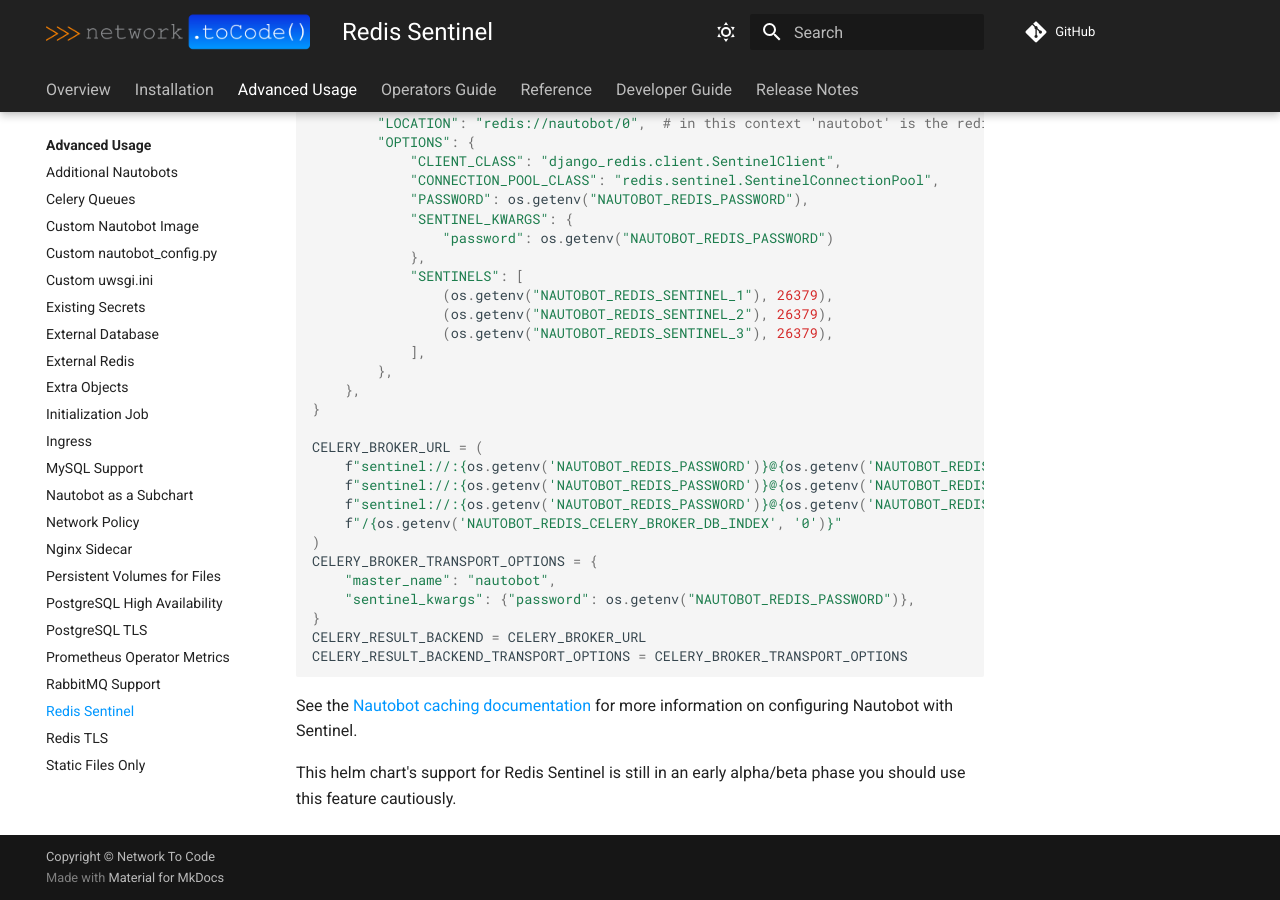
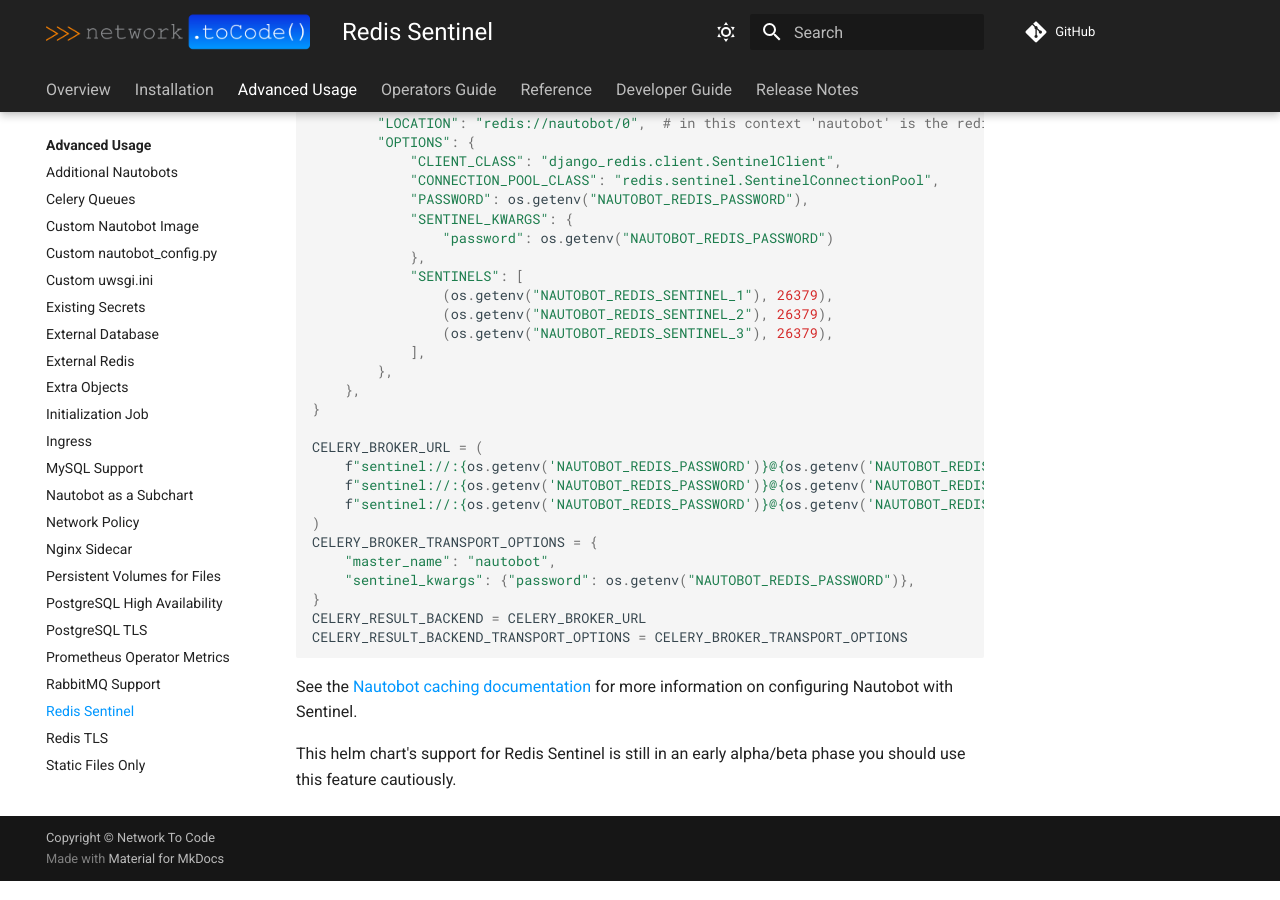
Before and after one commit to nautobot/helm-charts, an MkDocs documentation site: the page built from docs/advanced-features/redis-sentinel.md, in a window 1280 px wide and 900 px high, scrolled down 508 px. Built offline with MkDocs 1.6.1 and Material for MkDocs 9.7.7, drawn with Linux system fonts in a browser that asks for light colours; comment, search, counter and statistics services are not loaded; some of the changed lines change nothing that is shown.

Commit message:
Update the Redis Sentinel documentation

```diff
--- a/docs/advanced-features/redis-sentinel.md
+++ b/docs/advanced-features/redis-sentinel.md
@@ -38,10 +38,9 @@
 }
 
 CELERY_BROKER_URL = (
-    f"sentinel://:{os.getenv('NAUTOBOT_REDIS_PASSWORD')}@{os.getenv('NAUTOBOT_REDIS_SENTINEL_1')}:26379;"
-    f"sentinel://:{os.getenv('NAUTOBOT_REDIS_PASSWORD')}@{os.getenv('NAUTOBOT_REDIS_SENTINEL_2')}:26379;"
-    f"sentinel://:{os.getenv('NAUTOBOT_REDIS_PASSWORD')}@{os.getenv('NAUTOBOT_REDIS_SENTINEL_3')}:26379"
-    f"/{os.getenv('NAUTOBOT_REDIS_CELERY_BROKER_DB_INDEX', '0')}"
+    f"sentinel://:{os.getenv('NAUTOBOT_REDIS_PASSWORD')}@{os.getenv('NAUTOBOT_REDIS_SENTINEL_1')}:26379/{os.getenv('NAUTOBOT_REDIS_CELERY_BROKER_DB_INDEX', '0')};"
+    f"sentinel://:{os.getenv('NAUTOBOT_REDIS_PASSWORD')}@{os.getenv('NAUTOBOT_REDIS_SENTINEL_2')}:26379/{os.getenv('NAUTOBOT_REDIS_CELERY_BROKER_DB_INDEX', '0')};"
+    f"sentinel://:{os.getenv('NAUTOBOT_REDIS_PASSWORD')}@{os.getenv('NAUTOBOT_REDIS_SENTINEL_3')}:26379/{os.getenv('NAUTOBOT_REDIS_CELERY_BROKER_DB_INDEX', '0')}"
 )
 CELERY_BROKER_TRANSPORT_OPTIONS = {
     "master_name": "nautobot",
```
